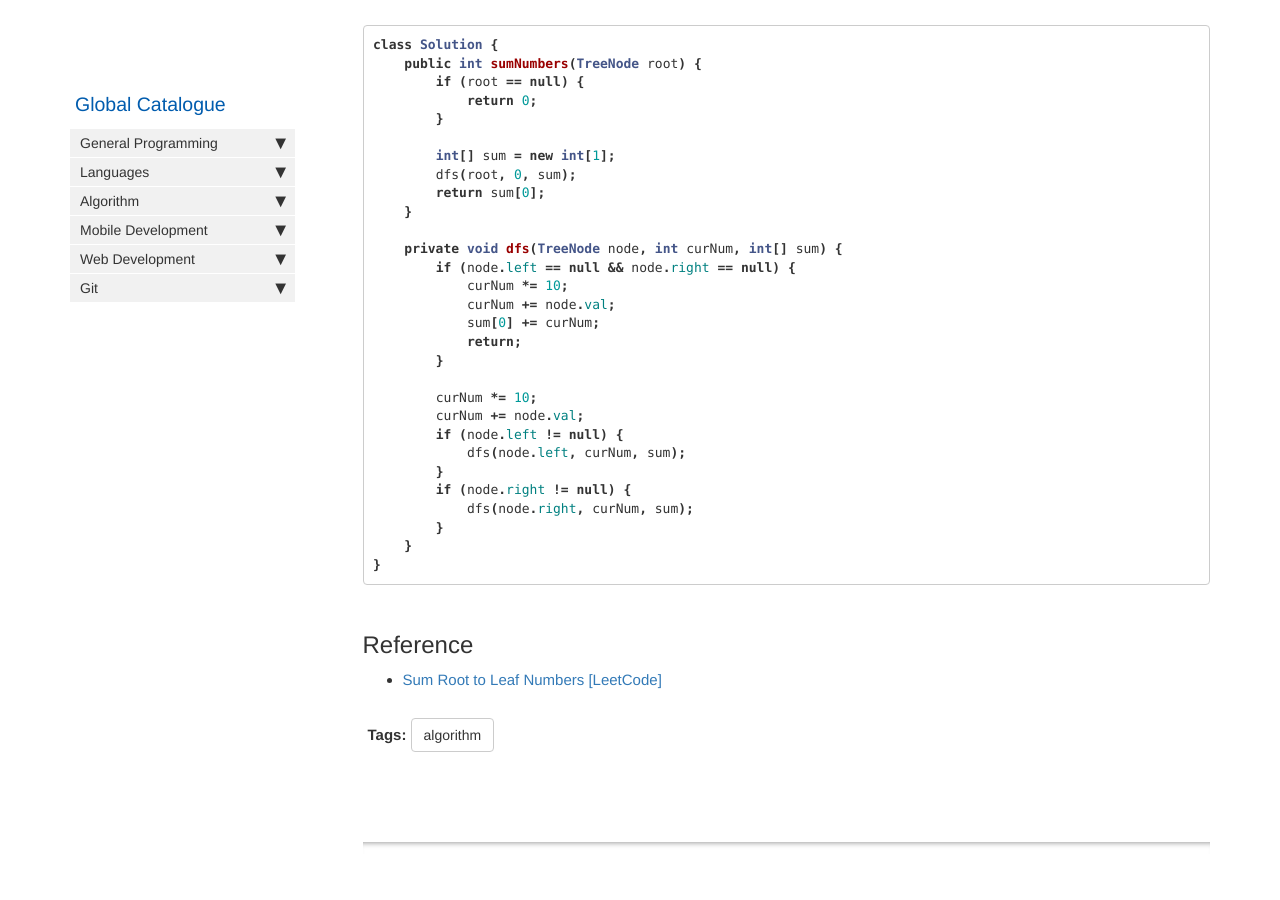
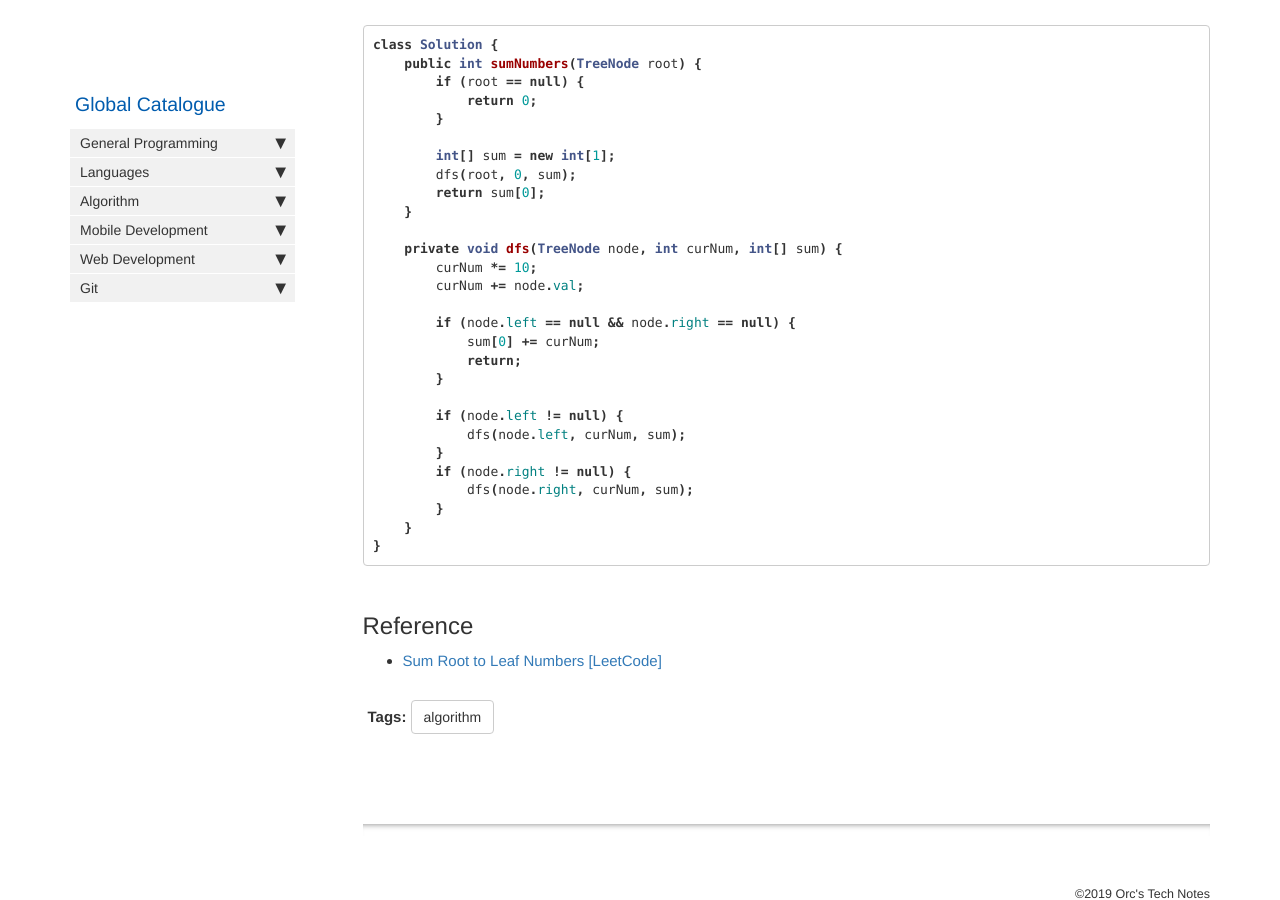
Before and after one commit to HungryOrc/hungryorc.github.io, a Jekyll site: the page built from pages/algorithm/algorithm_sum_root_to_leaf_digits.md, in a window 1280 px wide and 900 px high, scrolled down 1014 px. Built offline with Jekyll 4.4.1, drawn with Linux system fonts in a browser that asks for light colours; nearby versions of some CDN libraries; comment, search, counter and statistics services are not loaded.

Commit message:
Update algorithm_sum_root_to_leaf_digits.md

```diff
--- a/pages/algorithm/algorithm_sum_root_to_leaf_digits.md
+++ b/pages/algorithm/algorithm_sum_root_to_leaf_digits.md
@@ -55,15 +55,14 @@
     }
 
     private void dfs(TreeNode node, int curNum, int[] sum) {
+        curNum *= 10;
+        curNum += node.val;
+
         if (node.left == null && node.right == null) {
-            curNum *= 10;
-            curNum += node.val;
             sum[0] += curNum;
             return;
         }
 
-        curNum *= 10;
-        curNum += node.val;
         if (node.left != null) {
             dfs(node.left, curNum, sum);
         }
```
